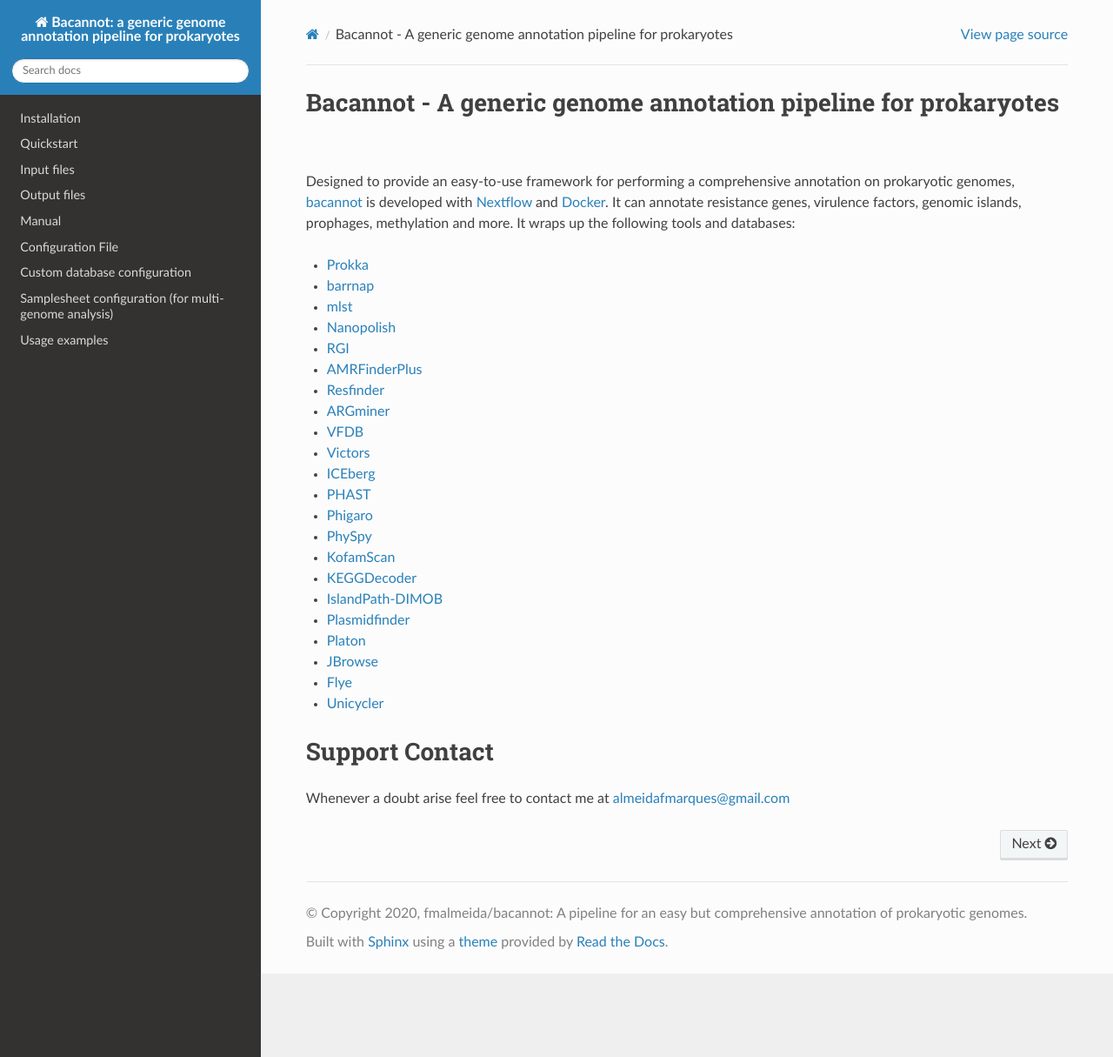
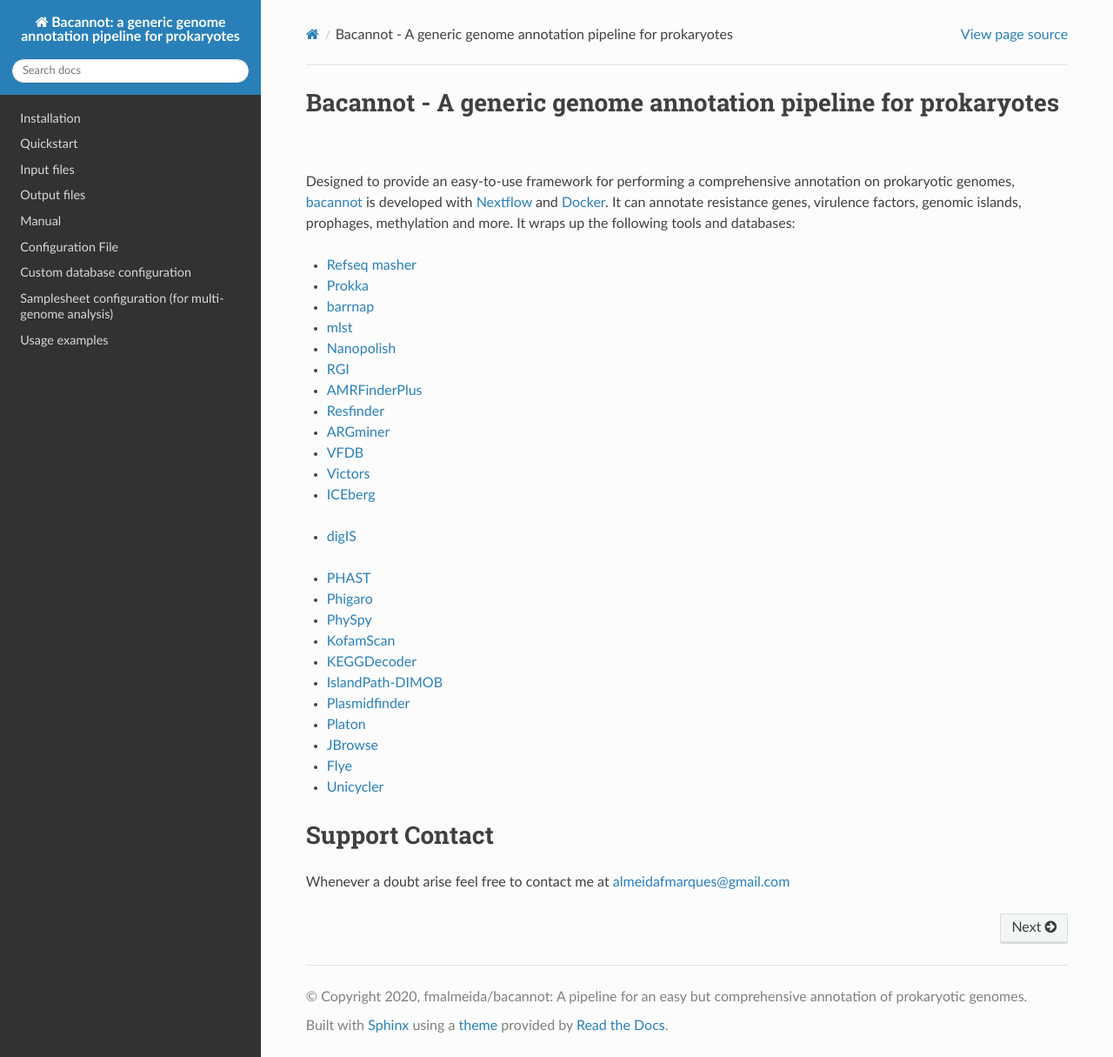
Before and after one commit to fmalmeida/bacannot, a Sphinx documentation site: the page built from docs/index.rst, in a window 1280 px wide and 1215 px high. Shown: the whole window at 87% size. Built offline with Sphinx 7.4.7 and the Read the Docs theme 2.0.0, drawn with Linux system fonts in a browser that asks for light colours.

Commit message:
Update index.rst

```diff
--- a/docs/index.rst
+++ b/docs/index.rst
@@ -8,6 +8,7 @@
 and `Docker <https://www.docker.com/>`_. It can annotate resistance genes, virulence factors, genomic islands, prophages, methylation and more.
 It wraps up the following tools and databases:
 
++ `Refseq masher <https://github.com/phac-nml/refseq_masher>`_
 + `Prokka <https://github.com/tseemann/prokka>`_
 + `barrnap <https://github.com/tseemann/barrnap>`_
 + `mlst <https://github.com/tseemann/mlst>`_
@@ -19,6 +20,7 @@
 + `VFDB <http://www.mgc.ac.cn/VFs/main.htm>`_
 + `Victors <http://www.phidias.us/victors/>`_
 + `ICEberg <http://db-mml.sjtu.edu.cn/ICEberg/>`_
+* `digIS <https://github.com/janka2012/digIS>`_
 + `PHAST <http://phast.wishartlab.com/>`_
 + `Phigaro <https://github.com/bobeobibo/phigaro>`_
 + `PhySpy <https://github.com/linsalrob/PhiSpy>`_
```
